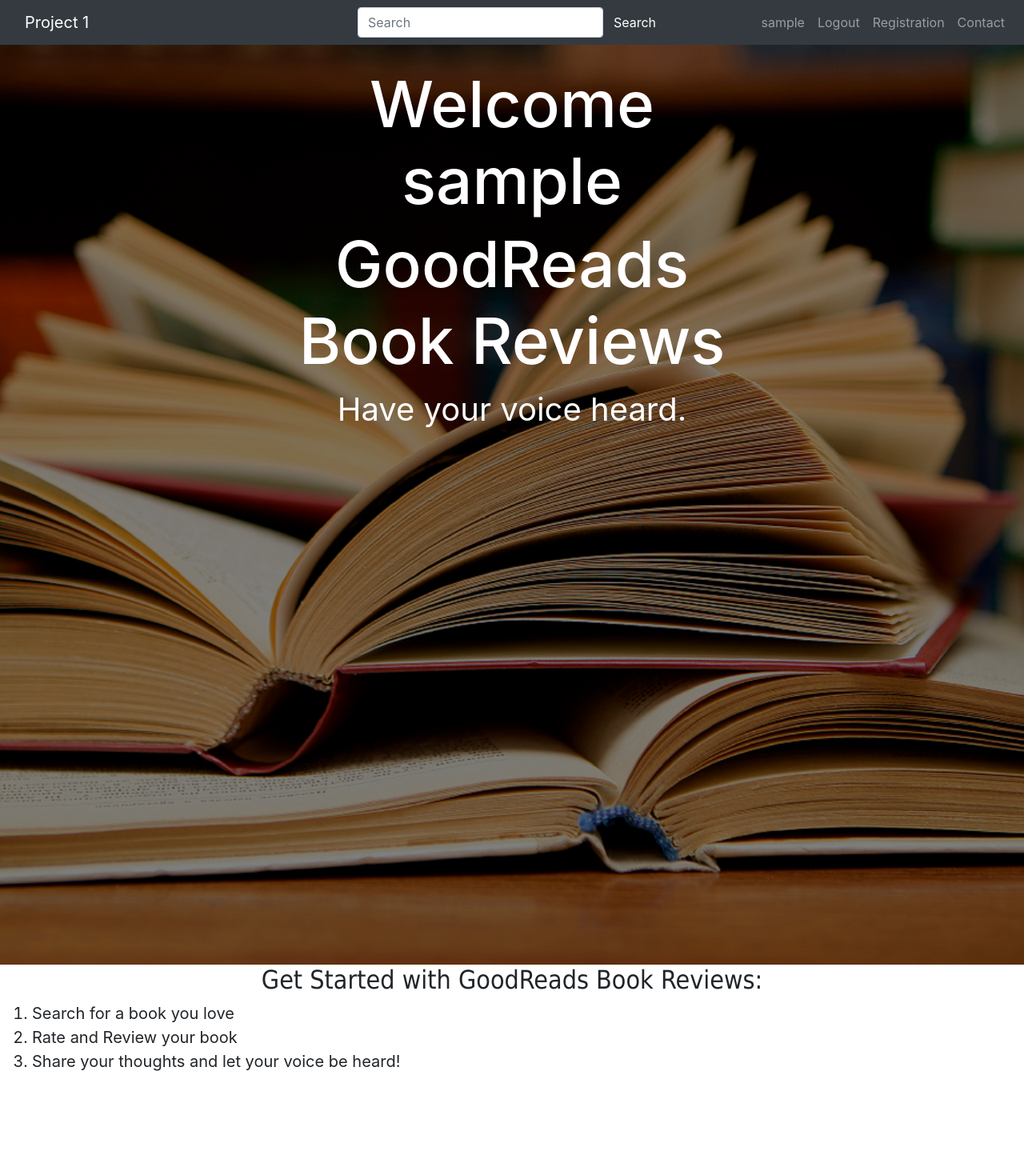
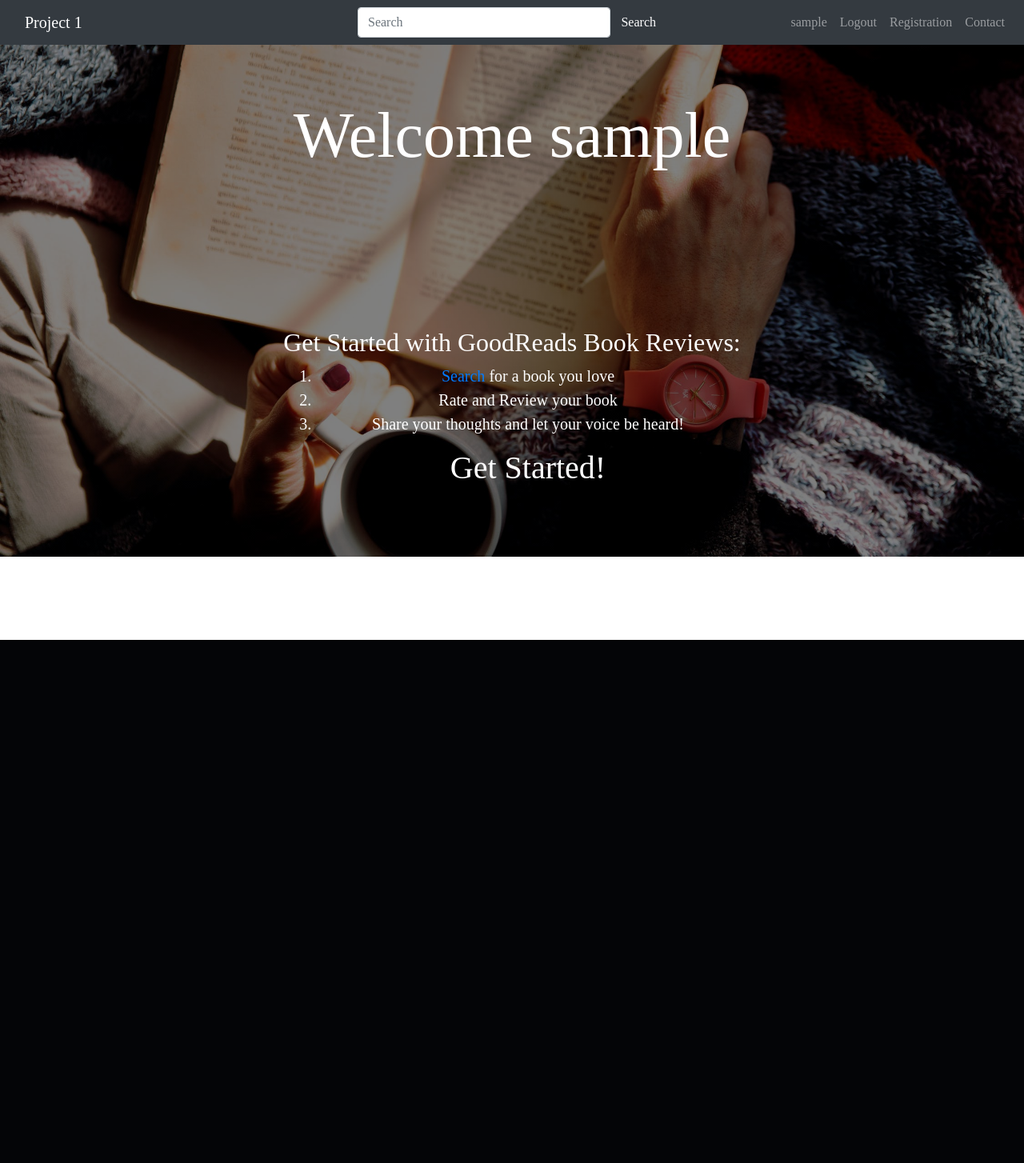
Before and after one commit to auschanh/Book-Reviews, a Flask app: page / in a window 1280 px wide. Shown: the whole page at 80% size. After the commit the page ends 800 px from the top, so only its background shows below. Run offline with Flask 2, Linux system fonts and the light colour scheme; the visitor is signed in with stand-in values (Sample User, id 1); some libraries are stand-ins or nearby versions; some web fonts are replaced.

Commit message:
redesigned and added search page

```diff
--- a/application.py
+++ b/application.py
@@ -105,10 +105,15 @@ def logout(username):
 def contact():
     return render_template("contact.html")
 
+@app.route("/search")
+def search():
+    return render_template("search.html")
+
 @app.route("/api/<isbn>")
 @authorize
 def isbn_api(isbn):
     pass
+    #res = requests.get("https://www.goodreads.com/book/review_counts.json", params={"key": "KEY", "isbns": "9781632168146"})
 
 if __name__ ==  "__main__":
     app.run(debug=True, port=5000)
--- a/import.py
+++ b/import.py
@@ -10,10 +10,10 @@ db = scoped_session(sessionmaker(bind=engine))
 def main():
     f = open("books.csv")
     reader = csv.reader(f)
-    for isbn, title, author, year in books:
+    next(reader, None) # skip header line in CSV
+    for isbn, title, author, year in reader:
         db.execute("INSERT INTO books (isbn, title, author, year) VALUES (:isbn, :title, :author, :year)",
                     {"isbn": isbn, "title": title, "author": author, "year": year})
-        print(f"Added book {title} written by {author} in {year}, with ISBN: {isbn}")
     db.commit()
 
 if __name__ == "__main__":
--- a/static/style.css
+++ b/static/style.css
@@ -1,37 +1,57 @@
 body{
   margin: 0;
+  font-family: "acumin-pro";
 
 }
+
+.welcome a { color: inherit; }
+
 .hero-image {
-background-image: linear-gradient(rgba(0, 0, 0, 0.5), rgba(0, 0, 0, 0.5)), url("/static/books.jpg");
-height: 1550px;
-margin-top: -400px;
+background-image: linear-gradient(rgba(0, 0, 0, 0.5), rgba(0, 0, 0, 0.5)), url("/static/coffeebook.jpeg");
+width: 100vw;
+height: 50vw;
 background-position: center center;
 background-repeat: no-repeat;
 background-size: cover;
+background-attachment: fixed;
+text-align: center;
+display: flex;
+justify-content: center;
+align-items: center;
+color: white;
 }
 
-.hero-text {
-  font-size: 250%;
-  text-align: center;
-  position: absolute;
-  top: 40%;
-  left: 50%;
-  transform: translate(-50%, -50%);
-  color: white;
+#search-h1 {
+  font-size: 5em;
+  margin-bottom: 0.5em;
+  margin-top: 0;
 }
 
-h1 {
-  font-size: 200%;
+#search-h2{
+  font-size: 2em;
+}
+
+.welcome{
+  margin-bottom: 12em;
+}
+
+.welcome h1{
+  font-size: 5em;
+}
+
+.btn-light{
+  color: white;
+  margin-top: 10px;
+  border: 0;
+  background: transparent;
+  padding: 0 2em;
+  font-size: 2em;
+  border-radius: 20px;
+
 }
 
 .navbar-nav.ml-auto:last-child {
     margin-right: 0;
-}
-
-/* Bordered form */
-form {
-  border: 3px solid #f1f1f1;
 }
 
 /* Full-width inputs */
@@ -96,7 +116,7 @@ button:hover {
   text-align: center;
   margin: 0 auto;
   padding-top: 30px;
-  font-family: tahoma;
+  font-family: "acumin-pro";
 }
 
 .icon {
@@ -112,7 +132,14 @@ button:hover {
   border: 1px solid #000000;
   display: inline-flex;
   border-radius: 5px;
+  font-family: "acumin-pro";
 }
+/*
+#search-page{
+  width: 60%;
+  margin: 0 auto;
+  text-align: center;
+}*/
 /* The "Forgot password" text */
 span.psw {
   float: right;
@@ -129,6 +156,15 @@ span.psw {
 
 }
 
+@media all and (max-width: 1025px){
+ .hero-text{
+  font-size: 8vw;
+  position: block;
+  text-align: center;
+ }
+
+}
+
 .logged-list{
   font-size: 20px;
 }
--- a/templates/contact.html
+++ b/templates/contact.html
@@ -9,10 +9,10 @@
 
         <h2> About This Project </h2>
         <p> This is a project for Harvard's CS50W, project 1.</p>
-        <p> The goal of this project was for me to understand how Flask, SQL, HTML interact with an API. </p>
+        <p> The goal of this project was for me to understand how Flask, SQL, HTML interact with an API, and database. </p>
+
+        <h2> Contact Me </h2>
         <br>
-        <h2> Contact Me </h2>
-        <br> <br>
         <ul class="social-icons">
             <li class="icon"><i class="fa fa-envelope"> auschanh@gmail.com </i></li>
             <li class="icon"><a href="https://www.linkedin.com/in/austin-chanhsavang-145877118/"> <i class="fa fa-linkedin"></i></a></li>
--- a/templates/index.html
+++ b/templates/index.html
@@ -10,29 +10,18 @@
                         {% endif %}
                 {% endwith %}
                 {% if session.username %}
+                <div class ="welcome">
                         <h1> Welcome {{ session.username }} </h1>
-                <h1> GoodReads Book Reviews </h1>
-                <p> Have your voice heard. </p>
+                </div>
+                <h2> Get Started with GoodReads Book Reviews: </h2>
+                        <ol class="logged-list">
+                        <li> <a href="search">Search</a> for a book you love</li>
+                        <li>Rate and Review your book</li>
+                        <li>Share your thoughts and let your voice be heard! </li>
+                <a href="search" class="btn btn-light" role="button"> Get Started! </a>
                 {% else %}
                 <h1> GoodReads Book Reviews </h1>
-                <p> Have your voice heard. </p>
-        {% endif %}
-        </div>
-</div>
-{% endblock %}
-{% block content %}
-{% if session.username %}
-<h2 style="text-align: center; font-family: Tahoma;"> Get Started with GoodReads Book Reviews: </h2>
-<ol class="logged-list">
-        <li>Search for a book you love</li>
-        <li>Rate and Review your book</li>
-        <li>Share your thoughts and let your voice be heard! </li>
-</ol>
-<br>
-<br>
-<br>
-<br>
-{% else %}
+                <h2> Have your voice heard. </h2>
                 <form action="/login" method="post">
                         <div class="container">
                                 <h3 style="text-align: center;"> Login or <a href="register"> Create an Account </a></h3>
@@ -46,11 +35,11 @@
                                 <button class="btn btn-primary" type="submit">Login</button>
 
                                 </div>
+                            </form>
 
-        <div class="container" style="background-color:#f1f1f1">
-        <span class="psw">Forgot <a href="#">password?</a></span>
-    </form>
-</div>
                         </form>
         {% endif %}
+
+        </div>
+</div>
 {% endblock %}
--- a/templates/layout.html
+++ b/templates/layout.html
@@ -11,6 +11,7 @@
     <link rel="stylesheet" href="https://stackpath.bootstrapcdn.com/bootstrap/4.3.1/css/bootstrap.min.css" integrity="sha384-ggOyR0iXCbMQv3Xipma34MD+dH/1fQ784/j6cY/iJTQUOhcWr7x9JvoRxT2MZw1T" crossorigin="anonymous">
     <link rel="stylesheet" href="https://stackpath.bootstrapcdn.com/font-awesome/4.7.0/css/font-awesome.min.css">
     <link href="{{url_for('static', filename='style.css')}}" rel="stylesheet" type="text/css" >
+    <link rel="stylesheet" href="https://use.typekit.net/cta4xsb.css">
 
     </head>
 <body>
```
Also changed, not shown: templates/search.html (added, +13 -0 lines), static/coffeebook.jpeg (added). Lines whose indentation alone changed are shown as unchanged.
